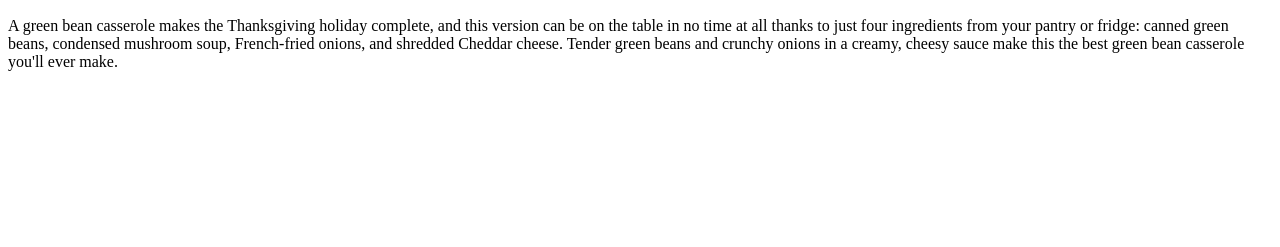
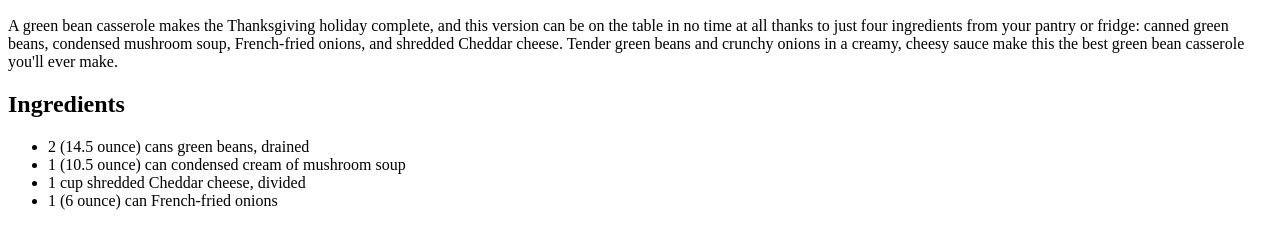
Before and after one commit to luciqn/odin-recipes, a plain HTML site: page recipes/green-bean-casserole.html in a window 1280 px wide. Shown: the part 359-606 px from the top of the page. Drawn offline with Linux system fonts and the light colour scheme.

Commit message:
Add list of ingredients using unordered list

```diff
--- a/recipes/green-bean-casserole.html
+++ b/recipes/green-bean-casserole.html
@@ -9,5 +9,12 @@
     <img src="../images/green-bean-casserole.jpeg" alt="Photo of green bean casserole" width="300px">
     <h2>Description</h2>
     <p>A green bean casserole makes the Thanksgiving holiday complete, and this version can be on the table in no time at all thanks to just four ingredients from your pantry or fridge: canned green beans, condensed mushroom soup, French-fried onions, and shredded Cheddar cheese. Tender green beans and crunchy onions in a creamy, cheesy sauce make this the best green bean casserole you'll ever make.</p>
+    <h2>Ingredients</h2>
+    <ul>
+      <li>2 &#40;14.5 ounce&#41; cans green beans, drained</li>
+      <li>1 &#40;10.5 ounce&#41; can condensed cream of mushroom soup</li>
+      <li>1 cup shredded Cheddar cheese, divided</li>
+      <li>1 &#40;6 ounce&#41; can French-fried onions</li>
+    </ul>
   </body>
 </html>
```
